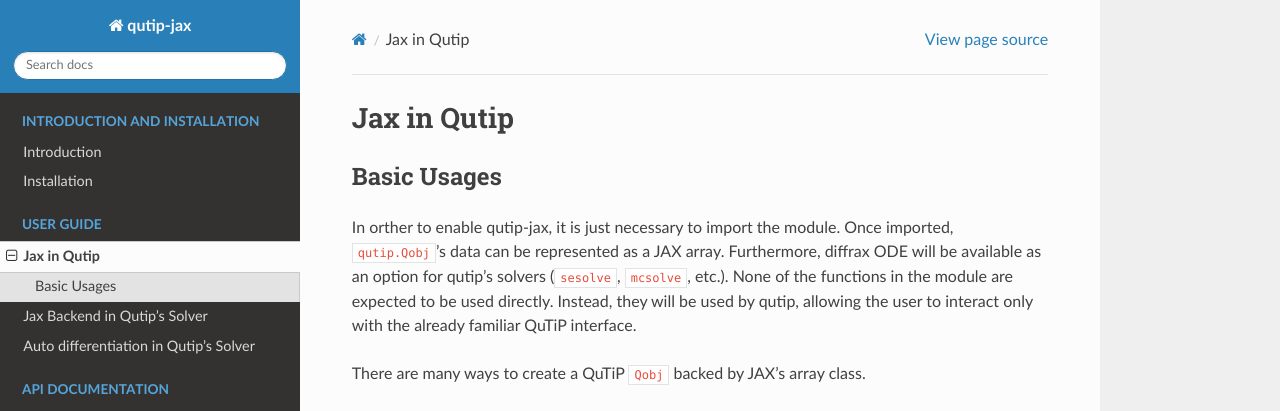
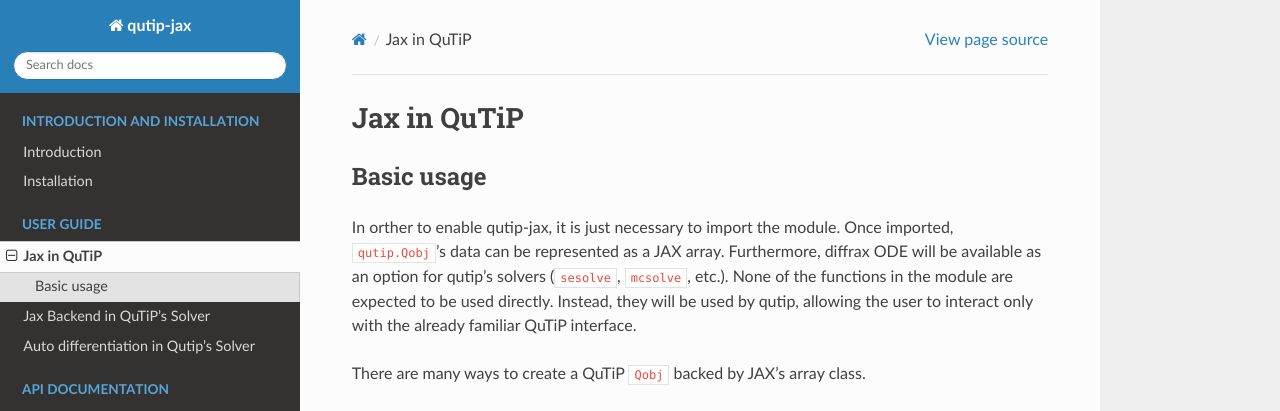
Before and after one commit to qutip/qutip-jax, a Sphinx documentation site: the page built from doc/source/basics.rst, in a window 1280 px wide and 900 px high. Shown: the top 411 px of the window. Built offline with Sphinx 7.4.7 and the Read the Docs theme 2.0.0, drawn with Linux system fonts in a browser that asks for light colours; the version number could not be read and is left out.

Commit message:
Apply suggestions from code review
Co-authored-by: Asier Galicia <57414022+AGaliciaMartinez@users.noreply.github.com>

```diff
--- a/doc/source/basics.rst
+++ b/doc/source/basics.rst
@@ -1,14 +1,14 @@
 .. _qtjax_intro:
 
 ************
-Jax in Qutip
+Jax in QuTiP
 ************
 
 
 .. _basic_usage:
 
-Basic Usages
-============
+Basic usage
+===========
 
 In orther to enable qutip-jax, it is just necessary to import the module. Once imported, ``qutip.Qobj``'s data can be represented as a JAX array. Furthermore, diffrax ODE will be available as an option for qutip's solvers (``sesolve``, ``mcsolve``, etc.).
 None of the functions in the module are expected to be used directly. Instead, they will be used by qutip, allowing the user to interact only with the already familiar QuTiP interface.
--- a/doc/source/index.rst
+++ b/doc/source/index.rst
@@ -8,8 +8,6 @@
 qutip-jax |version|: Jax-backend for QuTiP
 *********************************************************
 
-qutip-jax: JAX backend for QuTiP
-==============================================
 
 .. toctree::
     :maxdepth: 2
--- a/doc/source/solver.rst
+++ b/doc/source/solver.rst
@@ -1,7 +1,7 @@
 .. _qtjax_solver:
 
 *****************************
-Jax Backend in Qutip's Solver
+Jax Backend in QuTiP's Solver
 *****************************
 
 
```
